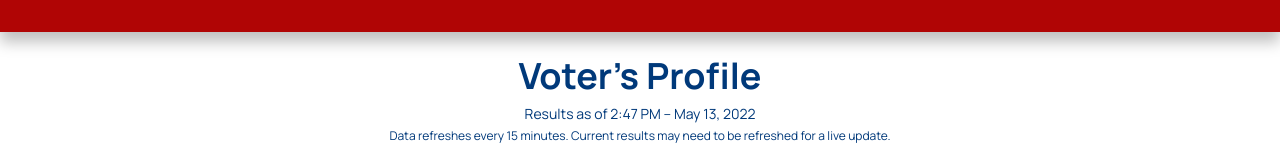
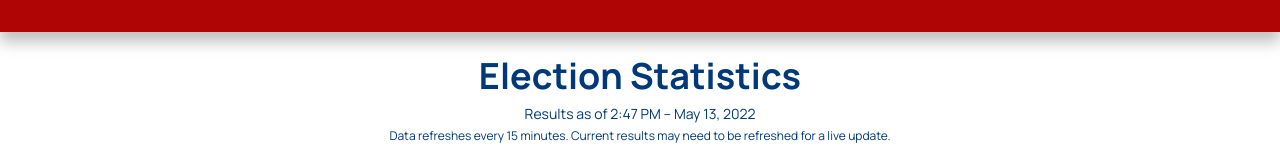
Before and after one commit to rvcarcueva2/next-namfrel, a Next.js app: page /voters-profile in a window 1280 px wide. Shown: the part 191-337 px from the top of the page. Built offline with nearby package versions, Linux system fonts and the light colour scheme.

Commit message:
Label Edit

```diff
--- a/app/voters-profile/page.tsx
+++ b/app/voters-profile/page.tsx
@@ -2,7 +2,7 @@
     return (
 <main className="min-h-screen w-full flex flex-col items-center justify-start p-0 bg-white">
       <div className="text-center text-[#00397A] my-6">
-        <h1 className="text-4xl font-bold mb-2">Voter's Profile</h1>
+        <h1 className="text-4xl font-bold mb-2">Election Statistics</h1>
         <p className="text-sm font-light">
           Results as of 2:47 PM – May 13, 2022
         </p>
```
